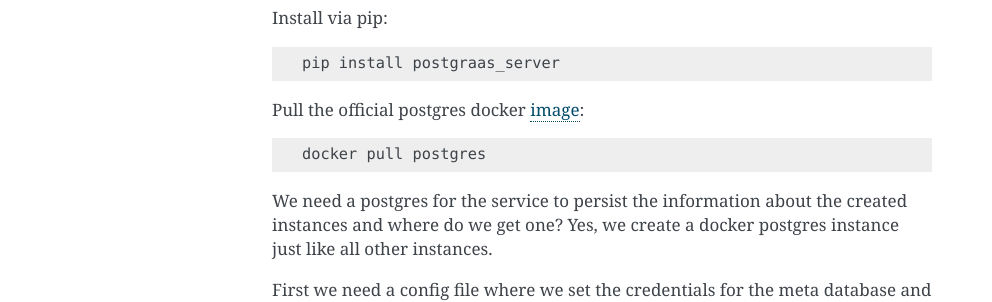
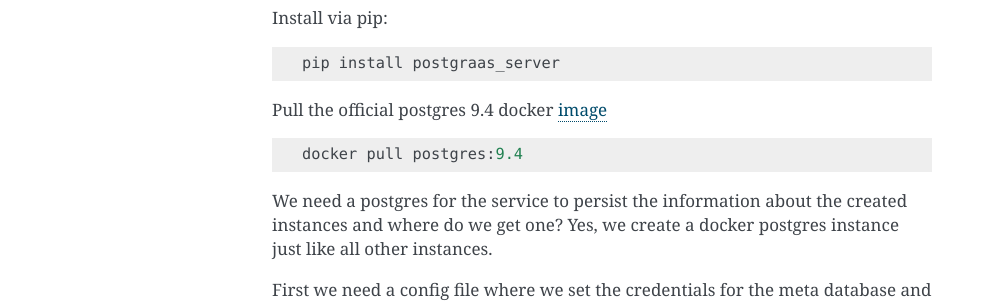
Before and after one commit to blue-yonder/postgraas_server, a Sphinx documentation site: the page built from docs/installation.rst, in a window 1280 px wide. Shown: the part 298-600 px from the top of the page, without its empty margins (148-1140 px from the left). Built offline with Sphinx 7.4.7, drawn with Linux system fonts in a browser that asks for light colours; formulas are drawn with MathJax 3; pages that are not in the unit, such as notebooks, are missing from menus.

Commit message:
travis pull changed to 9.4

```diff
--- a/docs/installation.rst
+++ b/docs/installation.rst
@@ -15,9 +15,9 @@ Install via pip::
 
     pip install postgraas_server
 
-Pull the official postgres docker `image <https://hub.docker.com/_/postgres/>`_::
+Pull the official postgres 9.4 docker `image <https://hub.docker.com/_/postgres/>`_ ::
 
-    docker pull postgres
+    docker pull postgres:9.4
 
 We need a postgres for the service to persist the information about the created instances
 and where do we get one? Yes, we create a docker postgres instance just like all other instances.
```
Also changed, not shown: .travis.yml.
